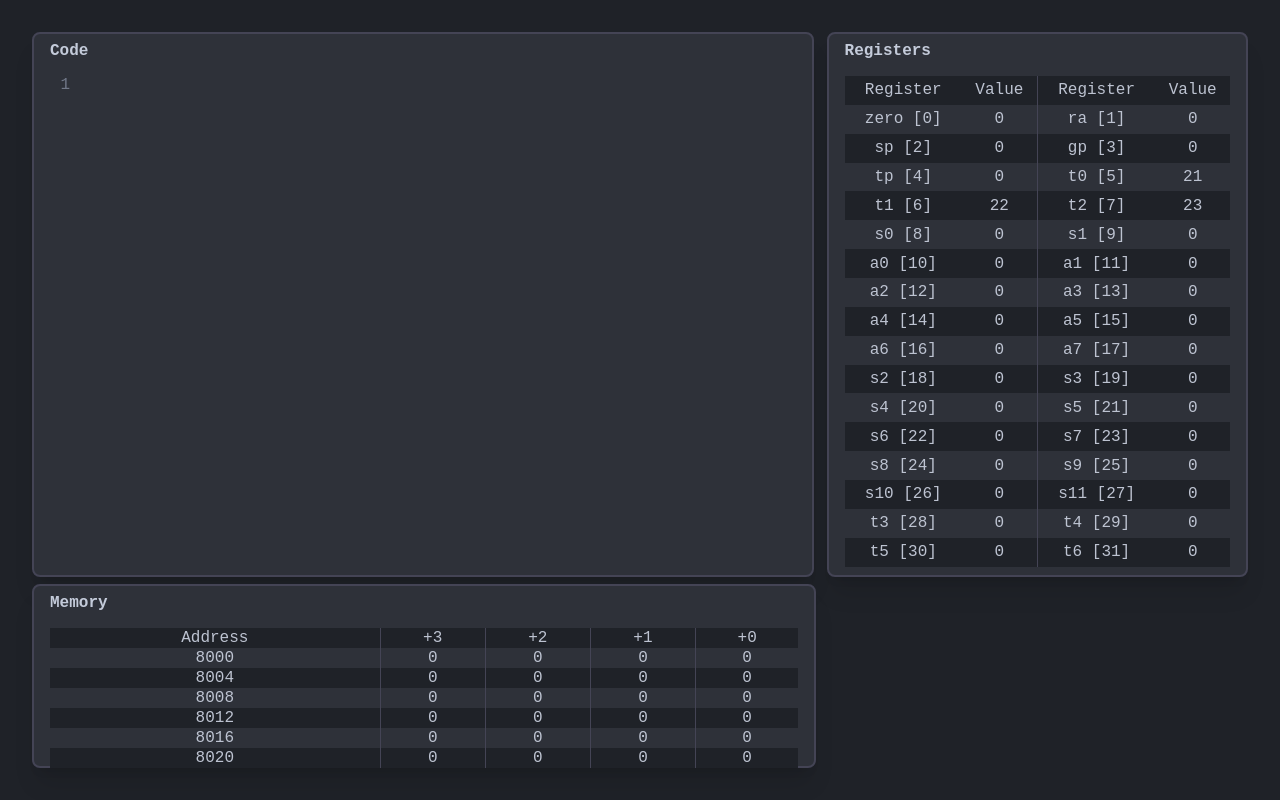
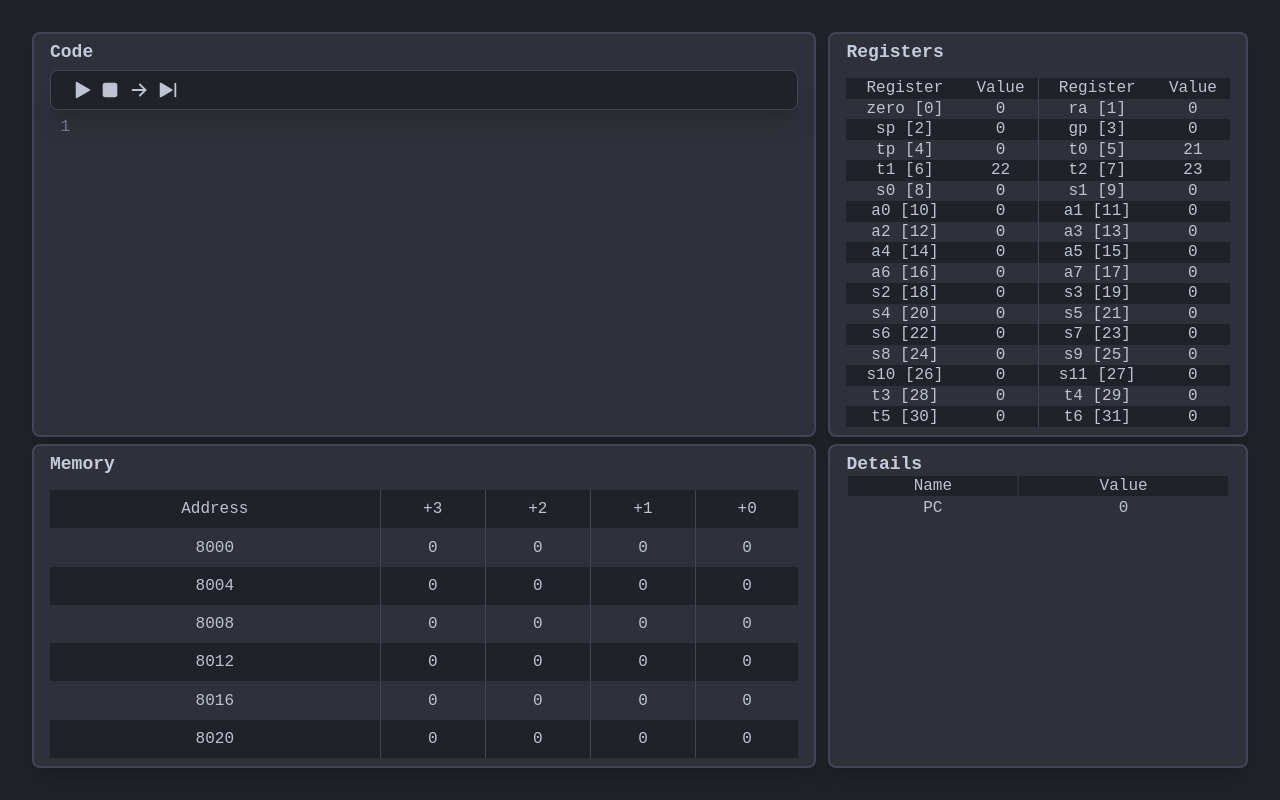
Before and after one commit to MostafaBelo/Assembly_Project1, a plain HTML site: page gui.html in a window 1280 px wide. Drawn offline with Linux system fonts and the light colour scheme.

Commit message:
gui added buttons and details panel, w/o update functionality

```diff
--- a/gui.css
+++ b/gui.css
@@ -43,34 +43,44 @@
 }
 
 .code_regs_wrapper {
-	height: 75%;
+	height: 55%;
 	width: 100%;
 	display: flex;
 	flex-direction: row;
 	justify-content: space-between;
-	gap: 1%;
+	/* gap: 1%; */
 }
 
 .codeSection {
 	height: 100%;
-	width: 65%;
+	width: 64.5%;
+
+	display: flex;
+	flex-direction: column;
+	gap: 0.5rem;
+}
+
+.regsSection {
+	height: 100%;
+	width: 34.5%;
 
 	display: flex;
 	flex-direction: column;
 	gap: 1rem;
 }
 
-.regsSection {
-	height: 100%;
-	width: 35%;
+.memory_details_wrapper {
+	height: 44%;
+	width: 100%;
+	display: flex;
+	flex-direction: row;
+	justify-content: space-between;
 
-	display: flex;
-	flex-direction: column;
-	gap: 1rem;
+	/* gap: 1rem; */
 }
 
 .memorySection {
-	height: 25%;
+	height: 100%;
 	width: 64.5%;
 
 	display: flex;
@@ -78,9 +88,18 @@
 	gap: 1rem;
 }
 
+.detailsSection {
+	width: 34.5%;
+
+	display: flex;
+	flex-direction: column;
+	/* gap: 1rem; */
+}
+
 .sectionTitle {
 	color: var(--textLight);
 	font-weight: 600;
+	font-size: large;
 }
 
 .codeArea {
@@ -122,11 +141,9 @@
 	margin-right: 0.5rem;
 	text-align: right;
 }
-
 .line-numbers span {
 	counter-increment: linenumber;
 }
-
 .line-numbers span::before {
 	content: counter(linenumber);
 	display: block;
@@ -135,8 +152,42 @@
 	line-height: 1.2rem;
 }
 
+.codeActionsWrapper {
+	background-color: var(--bg);
+	width: 100%;
+	/* height: 1.5rem; */
+	border-radius: 8px;
+	border: 1px solid var(--sectionBorder);
+	display: flex;
+	align-items: center;
+
+	padding: 0.3rem 1rem;
+
+	box-sizing: border-box;
+
+	box-shadow: 0 20px 25px -5px rgb(0 0 0 / 0.1),
+		0 8px 10px -6px rgb(0 0 0 / 0.1);
+}
+
+.svgIcon {
+	height: 1.8rem;
+	aspect-ratio: 1;
+}
+
+.btn-img {
+	padding: 0.2rem;
+	box-sizing: border-box;
+	border-radius: 999px;
+
+	translate: all 100ms ease-in-out;
+}
+.btn-img:active {
+	background-color: var(--sectionBorder);
+
+	transform: scale(0.9);
+}
+
 .registers {
-	/* background-color: red; */
 	height: 100%;
 	max-height: 100%;
 	overflow-y: scroll;
@@ -173,3 +224,7 @@ table tr:nth-child(odd) {
 .memoryValue {
 	border-left: 1px solid var(--sectionBorder);
 }
+
+.detailsTableData {
+	text-align: center;
+}
--- a/gui.html
+++ b/gui.html
@@ -11,6 +11,13 @@
 			<div class="code_regs_wrapper">
 				<div class="codeSection section">
 					<span class="sectionTitle">Code</span>
+					<div class="codeActionsWrapper">
+						<img class="svgIcon btn-img" src="./svgs/play.svg" alt="" />
+						<img class="svgIcon btn-img" src="./svgs/stop.svg" alt="" />
+						<!-- <img class="svgIcon btn-img" src="./svgs/pause.svg" alt="" /> -->
+						<img class="svgIcon btn-img" src="./svgs/arrow-right.svg" alt="" />
+						<img class="svgIcon btn-img" src="./svgs/skip-forward.svg" alt="" />
+					</div>
 					<div class="codeArea" id="codeArea">
 						<div class="line-numbers" id="codeLineNumbers">
 							<span></span>
@@ -33,12 +40,32 @@
 					</table>
 				</div>
 			</div>
-			<div class="memorySection section">
-				<span class="sectionTitle">Memory</span>
+			<div class="memory_details_wrapper">
+				<div class="memorySection section">
+					<span class="sectionTitle">Memory</span>
 
-				<table class="memory" id="mem">
-					<tbody></tbody>
-				</table>
+					<table class="memory" id="mem">
+						<tbody></tbody>
+					</table>
+				</div>
+
+				<div class="detailsSection section">
+					<span class="sectionTitle">Details</span>
+
+					<table>
+						<tbody>
+							<tr>
+								<th>Name</th>
+								<th>Value</th>
+							</tr>
+
+							<tr>
+								<td class="detailsTableData">PC</td>
+								<td class="detailsTableData">0</td>
+							</tr>
+						</tbody>
+					</table>
+				</div>
 			</div>
 		</div>
 		<script src="bundle.js"></script>
```
Also changed, not shown: svgs/arrow-right.svg (added), svgs/pause.svg (added), svgs/play.svg (added), svgs/skip-forward.svg (added), svgs/stop.svg (added).
